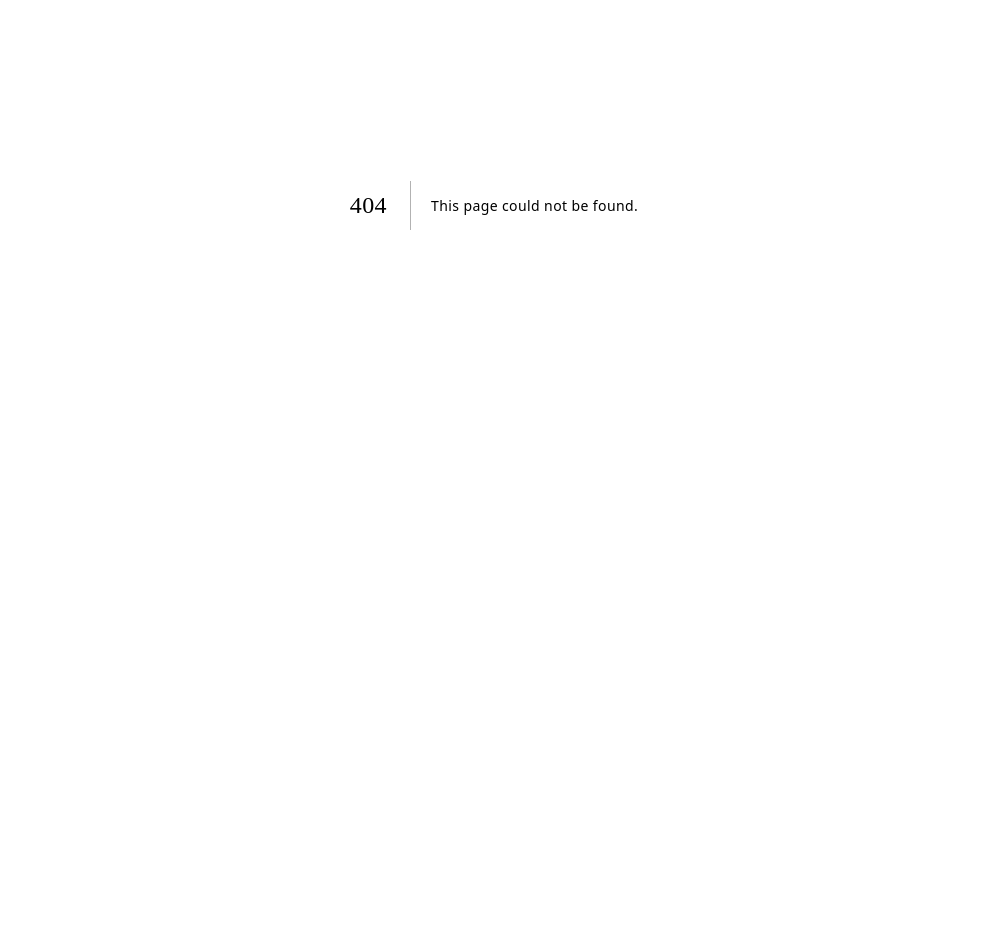
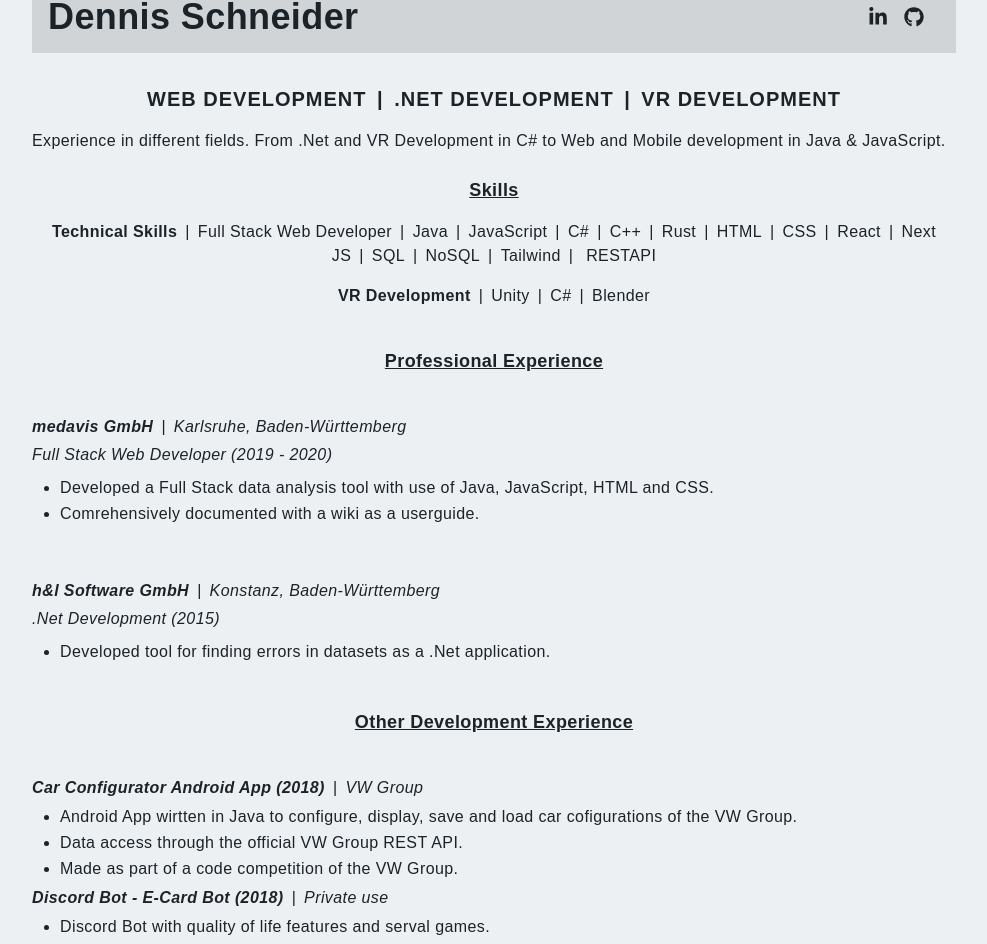
Before and after one commit to DennisSchneider1/portfolio-ds, a Next.js app: page /resume in a window 1280 px wide. Before the commit this address had no page. Shown: the part 195-1139 px from the top of the page, without its empty margins (146-1133 px from the left). Before the commit the page ends 800 px from the top, so only its background shows below. Built offline with nearby package versions, Linux system fonts and the light colour scheme.

Commit message:
update CV and about me

```diff
--- a/app/layout.tsx
+++ b/app/layout.tsx
@@ -15,7 +15,8 @@
     <html lang="en">
       <body>
         <Navbar />
-        {children}</body>
+        {children}
+      </body>
     </html>
   )
 }
--- /dev/null
+++ b/app/resume/page.tsx
@@ -0,0 +1,167 @@
+import React from 'react';
+import Head from 'next/head';
+import { FaGithub, FaLinkedinIn } from 'react-icons/fa';
+
+const resume = () => {
+  return (
+    <>
+      <Head>
+        <title>Dennis | Resume</title>
+        <meta
+          name='description'
+          content='I’m a front-end web developer specializing in building (and occasionally designing) exceptional digital experiences.'
+        />
+        <link rel='icon' href='/fav.png' />
+      </Head>
+
+      <div className='max-w-[940px] mx-auto p-2 pt-[120px]'>
+        <h2 className='text-center'>Resume</h2>
+        <div className='bg-[#d0d4d6] my-4 p-4 w-full flex justify-between items-center'>
+          <h2 className='text-center'>Dennis Schneider</h2>
+          <div className='flex'>
+            <a
+              href='https://www.linkedin.com/in/dennis-schneider-797409239/'
+              target='_blank'
+              rel='noreferrer'
+            >
+              <FaLinkedinIn size={20} style={{ marginRight: '1rem' }} />
+            </a>
+            <a
+              href='https://github.com/DennisSchneider1'
+              target='_blank'
+              rel='noreferrer'
+            >
+              <FaGithub size={20} style={{ marginRight: '1rem' }} />
+            </a>
+          </div>
+        </div>
+        <div className='text-center py-4 text-xl font-bold uppercase tracking-wider'>
+          <div className='hidden sm:block'>
+            <p>
+              Web Development <span className='px-1'>|</span> .Net Development{' '}
+              <span className='px-1'>|</span> VR Development
+            </p>
+          </div>
+          <div className='block sm:hidden'>
+            <p>.Net Development</p>
+            <p className='py-2'>Web Development</p>
+            <p>VR Development</p>
+          </div>
+        </div>
+        <p>
+          Experience in different fields. From .Net and VR Development in C# to Web and Mobile development in Java & JavaScript.
+        </p>
+
+        {/* Skills */}
+        <div className='text-center py-4'>
+          <h5 className='text-center underline text-[18px] py-2'>Skills</h5>
+          <p className='py-2'>
+            <span className='font-bold'>Technical Skills</span>
+            <span className='px-2'>|</span>Full Stack Web Developer
+            <span className='px-2'>|</span>Java
+            <span className='px-2'>|</span>JavaScript
+            <span className='px-2'>|</span>C#
+            <span className='px-2'>|</span>C++
+            <span className='px-2'>|</span>Rust
+            <span className='px-2'>|</span>HTML
+            <span className='px-2'>|</span>CSS
+            <span className='px-2'>|</span>React
+            <span className='px-2'>|</span>Next JS
+            <span className='px-2'>|</span>SQL
+            <span className='px-2'>|</span>NoSQL
+            <span className='px-2'>|</span>Tailwind
+            <span className='px-2'>|</span> RESTAPI
+          </p>
+          <p className='py-2'>
+            <span className='font-bold'>VR Development</span>
+            <span className='px-2'>|</span>Unity
+            <span className='px-2'>|</span>C#
+            <span className='px-2'>|</span>Blender
+          </p>
+        </div>
+
+        <h5 className='text-center underline text-[18px] py-4'>
+          Professional Experience
+        </h5>
+        {/* Experience */}
+        <div className='py-6'>
+          <p className='italic'>
+            <span className='font-bold italic'>
+            medavis GmbH
+            </span>
+            <span className='px-2'>|</span>Karlsruhe, Baden-Württemberg
+          </p>
+          <p className='py-1 italic'>Full Stack Web Developer (2019 - 2020)</p>
+          <ul className='list-disc list-outside px-7 py-1 leading-relaxed'>
+            <li>
+              Developed a Full Stack data analysis tool with use of Java, JavaScript, HTML and CSS.
+            </li>
+            <li>
+              Comrehensively documented with a wiki as a userguide.
+            </li>
+          </ul>
+        </div>
+
+        <div className='py-6'>
+          <p className='italic'>
+            <span className='font-bold italic'>
+              h&l Software GmbH
+            </span>
+            <span className='px-2'>|</span>Konstanz, Baden-Württemberg
+          </p>
+          <p className='py-1 italic'>.Net Development (2015)</p>
+          <ul className='list-disc list-outside px-7 py-1 leading-relaxed'>
+            <li>
+              Developed tool for finding errors in datasets as a .Net application.
+            </li>
+          </ul>
+        </div>
+
+        {/*  */}
+        <h5 className='text-center underline text-[18px] py-4'>
+          Other Development Experience
+        </h5>
+
+        {/* Experience */}
+        <div className='py-6'>
+          <p className='italic'>
+            <span className='font-bold italic'>
+              Car Configurator Android App (2018)
+            </span>
+            <span className='px-2'>|</span>VW Group
+          </p>
+          <ul className='list-disc list-outside px-7 py-1 leading-relaxed'>
+            <li>
+              Android App wirtten in Java to configure, display, save and load car cofigurations of the VW Group.
+            </li>
+            <li>
+              Data access through the official VW Group REST API.
+            </li>
+            <li>
+              Made as part of a code competition of the VW Group.
+            </li>
+          </ul>
+          <p className='italic'>
+            <span className='font-bold italic'>
+              Discord Bot - E-Card Bot (2018)
+            </span>
+            <span className='px-2'>|</span>Private use
+          </p>
+          <ul className='list-disc list-outside px-7 py-1 leading-relaxed'>
+            <li>
+              Discord Bot with quality of life features and serval games.
+            </li>
+            <li>
+              Written in Java to interact with Discords JDA API.
+            </li>
+            <li>
+              Managing persisting user data in local file storage.
+            </li>
+          </ul>
+        </div>
+      </div>
+    </>
+  );
+};
+
+export default resume;
--- a/components/About.tsx
+++ b/components/About.tsx
@@ -1,7 +1,7 @@
 import React from 'react';
 import Image from 'next/image';
 import Link from 'next/link';
-import AboutImg from '../public/assets/navLogo.png';
+import AboutImg from '../public/assets/about.jpg';
 
 const About = () => {
   return (
@@ -13,22 +13,15 @@
           </p>
           <h2 className='py-4'>Who I Am</h2>
           <p className='py-2 text-gray-600'>
-            I specialize in building mobile responsive front-end UI applications
-            that connect with API’s and other backend technologies. I’m
-            passionate about learning new technologies and understand there is
-            more than one way to accomplish a task. Though I am most proficient
-            in building front-end applications using HTML, CSS, Javascript, and
-            React, I am a quick learner and can pick up new tech stacks as
+            Though I am most proficient in building full stack applications using Java,
+            JavaScript, HTML and CSS, I am a quick learner and can pick up new tech stacks as
             needed. I believe that being a great developer is not using one
             specific language, but choosing the best tool for the job.
           </p>
           <p className='py-2 text-gray-600'>
-            I started web developement in 2013 managing multiple e-commerce
-            websites on CMS platforms such as WordPress, BigCommerce, and
-            Shopify. I have experience working directly with clients and taking
-            mock wireframes all the way to deployed applications. In my spare
-            time I run Code Commerce, a Youtube channel where I teach web
-            developement and various front-end technologies.
+            Recently I have been focusing more on development of highly efficient applications with C++ and Rust.
+            This helped me to deepen my knowledge of safe and performant software development
+            and over all exites me for future advances in computer science and the industry.
           </p>
           <Link href='/#projects' legacyBehavior>
             <p className='py-2 text-gray-600 underline cursor-pointer'>
--- a/components/Contact.tsx
+++ b/components/Contact.tsx
@@ -21,7 +21,7 @@
             <div className='lg:p-4 h-full '>
               <div>
                 <Image
-                  className='rounded-xl hover:scale-105 ease-in duration-300'
+                  className='rounded-xl'
                   src={ContactImg}
                   alt='/'
                 />
@@ -36,9 +36,9 @@
               </div>
               <div>
                 <p className='uppercase pt-8'>Connect With Me</p>
-                <div className='flex items-center justify-between py-4'>
+                <div className='flex items-center justify-around py-4'>
                   <a
-                    href=''
+                    href='https://www.linkedin.com/in/dennis-schneider-797409239/'
                     target='_blank'
                     rel='noreferrer'
                   >
@@ -47,7 +47,7 @@
                     </div>
                   </a>
                   <a
-                    href=''
+                    href='https://github.com/DennisSchneider1'
                     target='_blank'
                     rel='noreferrer'
                   >
@@ -55,10 +55,6 @@
                       <FaGithub />
                     </div>
                   </a>
-
-                  <div className='rounded-full shadow-lg shadow-gray-400 p-6 cursor-pointer hover:scale-110 ease-in duration-300'>
-                    <AiOutlineMail />
-                  </div>
                   <Link href='/resume'>
 
                     <div className='rounded-full shadow-lg shadow-gray-400 p-6 cursor-pointer hover:scale-110 ease-in duration-300'>
--- a/components/Main.tsx
+++ b/components/Main.tsx
@@ -17,8 +17,7 @@
           </h1>
           <h1 className='py-2 text-gray-700'>A Full Stack Developer</h1>
           <p className='py-4 text-gray-600 sm:max-w-[70%] m-auto'>
-            I’m focused on building responsive front-end web applications
-            integrating back-end technologies.
+            I’m focused on building responsive web applications with Java, JavaScript and Rust.
           </p>
           <div className='flex items-center justify-between max-w-[330px] m-auto py-4'>
             <a
--- a/components/Navbar.tsx
+++ b/components/Navbar.tsx
@@ -160,7 +160,7 @@
               </p>
               <div className='flex items-center justify-between my-4 w-full sm:w-[80%]'>
                 <a
-                  href='https://www.linkedin.com/in/clint-briley-50056920a/'
+                  href='https://www.linkedin.com/in/dennis-schneider-797409239/'
                   target='_blank'
                   rel='noreferrer'
                 >
@@ -169,7 +169,7 @@
                   </div>
                 </a>
                 <a
-                  href='https://github.com/fireclint'
+                  href='https://github.com/DennisSchneider1'
                   target='_blank'
                   rel='noreferrer'
                 >
--- a/components/Skills.tsx
+++ b/components/Skills.tsx
@@ -6,8 +6,10 @@
 import ReactImg from '../public/assets/skills/react.png';
 import Tailwind from '../public/assets/skills/tailwind.png';
 import Github from '../public/assets/skills/github1.png';
-import Firebase from '../public/assets/skills/firebase.png';
 import NextJS from '../public/assets/skills/nextjs.png'
+import Rust from '../public/assets/skills/rust.png';
+import Java from '../public/assets/skills/java.png';
+
 
 let ImgSize:number = 64;
 const Skills = () => {
@@ -22,20 +24,10 @@
           <div className='p-6 shadow-xl rounded-xl hover:scale-105 ease-in duration-300'>
             <div className='grid grid-cols-2 gap-4 justify-center items-center'>
               <div className='m-auto'>
-                <Image src={Html} width={ImgSize} height={ImgSize} alt='/' />
+                <Image src={Java} width={ImgSize} height={ImgSize} alt='/' />
               </div>
               <div className='flex flex-col items-center justify-center'>
-                <h3>HTML</h3>
-              </div>
-            </div>
-          </div>
-          <div className='p-6 shadow-xl rounded-xl hover:scale-105 ease-in duration-300'>
-            <div className='grid grid-cols-2 gap-4 justify-center items-center'>
-              <div className='m-auto'>
-                <Image src={Css} width={ImgSize} height={ImgSize} alt='/' />
-              </div>
-              <div className='flex flex-col items-center justify-center'>
-                <h3>CSS</h3>
+                <h3>Java</h3>
               </div>
             </div>
           </div>
@@ -46,6 +38,16 @@
               </div>
               <div className='flex flex-col items-center justify-center'>
                 <h3>JavaScript</h3>
+              </div>
+            </div>
+          </div>
+          <div className='p-6 shadow-xl rounded-xl hover:scale-105 ease-in duration-300'>
+            <div className='grid grid-cols-2 gap-4 justify-center items-center'>
+              <div className='m-auto'>
+                <Image src={Rust} width={ImgSize} height={ImgSize} alt='/' />
+              </div>
+              <div className='flex flex-col items-center justify-center'>
+                <h3>Rust</h3>
               </div>
             </div>
           </div>
@@ -72,10 +74,10 @@
           <div className='p-6 shadow-xl rounded-xl hover:scale-105 ease-in duration-300'>
             <div className='grid grid-cols-2 gap-4 justify-center items-center'>
               <div className='m-auto'>
-                <Image src={Firebase} width={ImgSize} height={ImgSize} alt='/' />
+                <Image src={NextJS} width={ImgSize} height={ImgSize} alt='/' />
               </div>
               <div className='flex flex-col items-center justify-center'>
-                <h3>Firebase</h3>
+                <h3>Next.js 13</h3>
               </div>
             </div>
           </div>
@@ -92,10 +94,20 @@
           <div className='p-6 shadow-xl rounded-xl hover:scale-105 ease-in duration-300'>
             <div className='grid grid-cols-2 gap-4 justify-center items-center'>
               <div className='m-auto'>
-                <Image src={NextJS} width={ImgSize} height={ImgSize} alt='/' />
+                <Image src={Html} width={ImgSize} height={ImgSize} alt='/' />
               </div>
               <div className='flex flex-col items-center justify-center'>
-                <h3>Next</h3>
+                <h3>HTML</h3>
+              </div>
+            </div>
+          </div>
+          <div className='p-6 shadow-xl rounded-xl hover:scale-105 ease-in duration-300'>
+            <div className='grid grid-cols-2 gap-4 justify-center items-center'>
+              <div className='m-auto'>
+                <Image src={Css} width={ImgSize} height={ImgSize} alt='/' />
+              </div>
+              <div className='flex flex-col items-center justify-center'>
+                <h3>CSS</h3>
               </div>
             </div>
           </div>
```
Also changed, not shown: public/assets/skills/java.png (added), public/assets/skills/rust.png (added).
